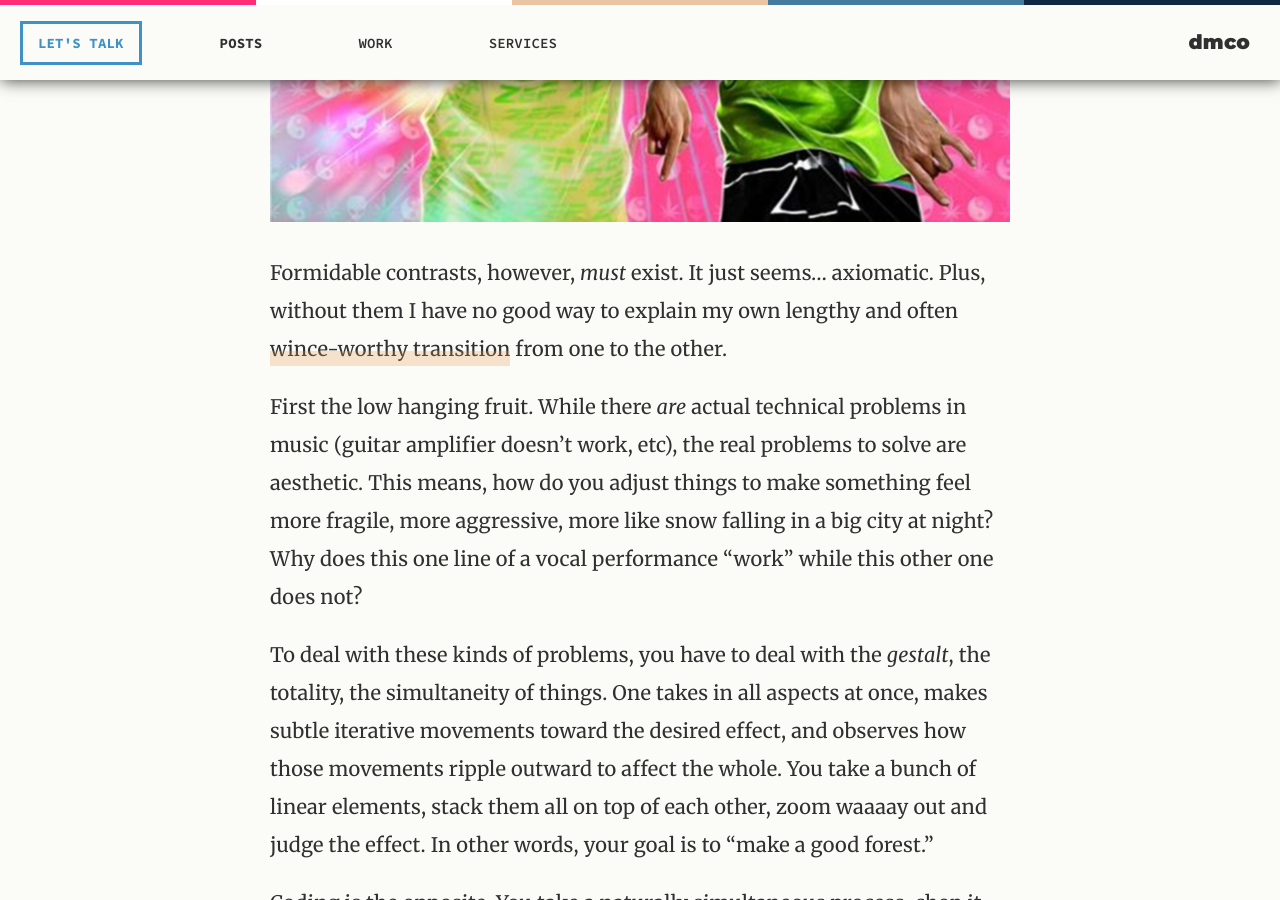
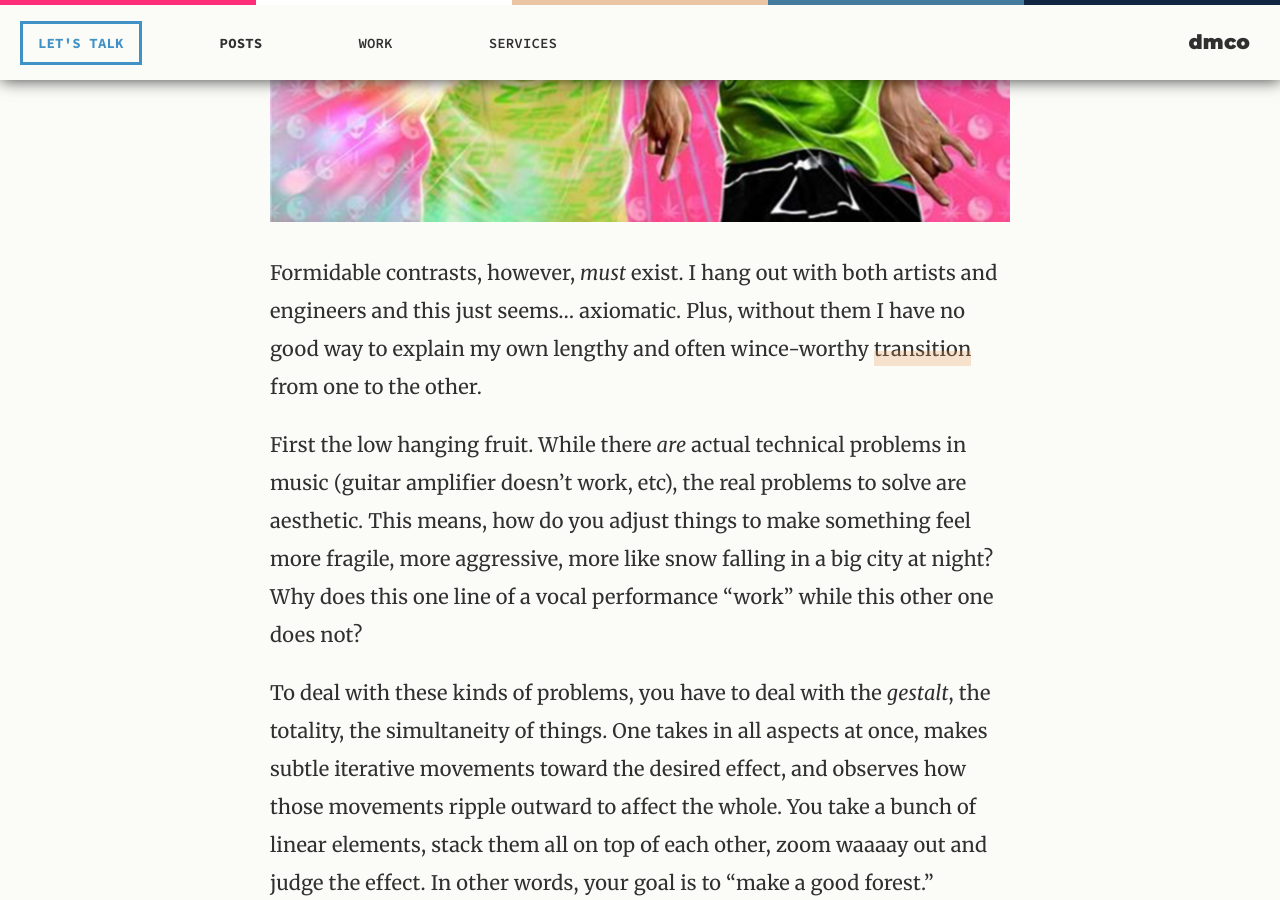
Before and after one commit to middletond/dmco, a Jekyll site: the page built from _posts/2018-10-16-can-artists-be-engineers.md, in a window 1280 px wide and 900 px high, scrolled down 4255 px. Built offline with Jekyll 4.4.1, drawn with Linux system fonts in a browser that asks for light colours.

Commit message:
One more revision

```diff
--- a/_posts/2018-10-16-can-artists-be-engineers.md
+++ b/_posts/2018-10-16-can-artists-be-engineers.md
@@ -42,7 +42,7 @@ Writing this out makes me realize that *the act of creation* is the essential sh
 
 ![die antwoord](/assets/posts/artists/dieantwoord.jpg)
 
-Formidable contrasts, however, *must* exist. It just seems... axiomatic. Plus, without them I have no good way to explain my own lengthy and often [wince-worthy transition][1] from one to the other.
+Formidable contrasts, however, *must* exist. I hang out with both artists and engineers and this just seems... axiomatic. Plus, without them I have no good way to explain my own lengthy and often wince-worthy [transition][1] from one to the other.
 
 First the low hanging fruit. While there *are* actual technical problems in music (guitar amplifier doesn't work, etc), the real problems to solve are aesthetic. This means, how do you adjust things to make something feel more fragile, more aggressive, more like snow falling in a big city at night? Why does this one line of a vocal performance "work" while this other one does not?
 
```
